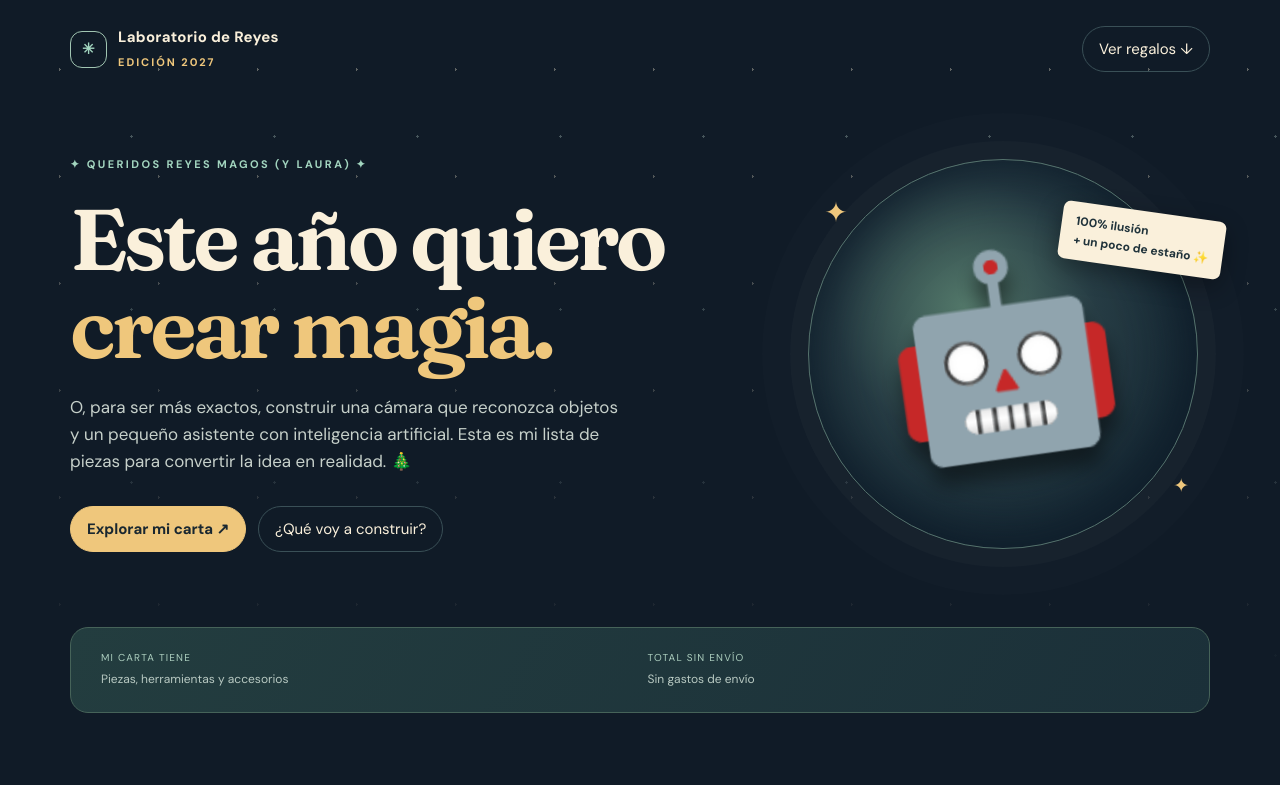
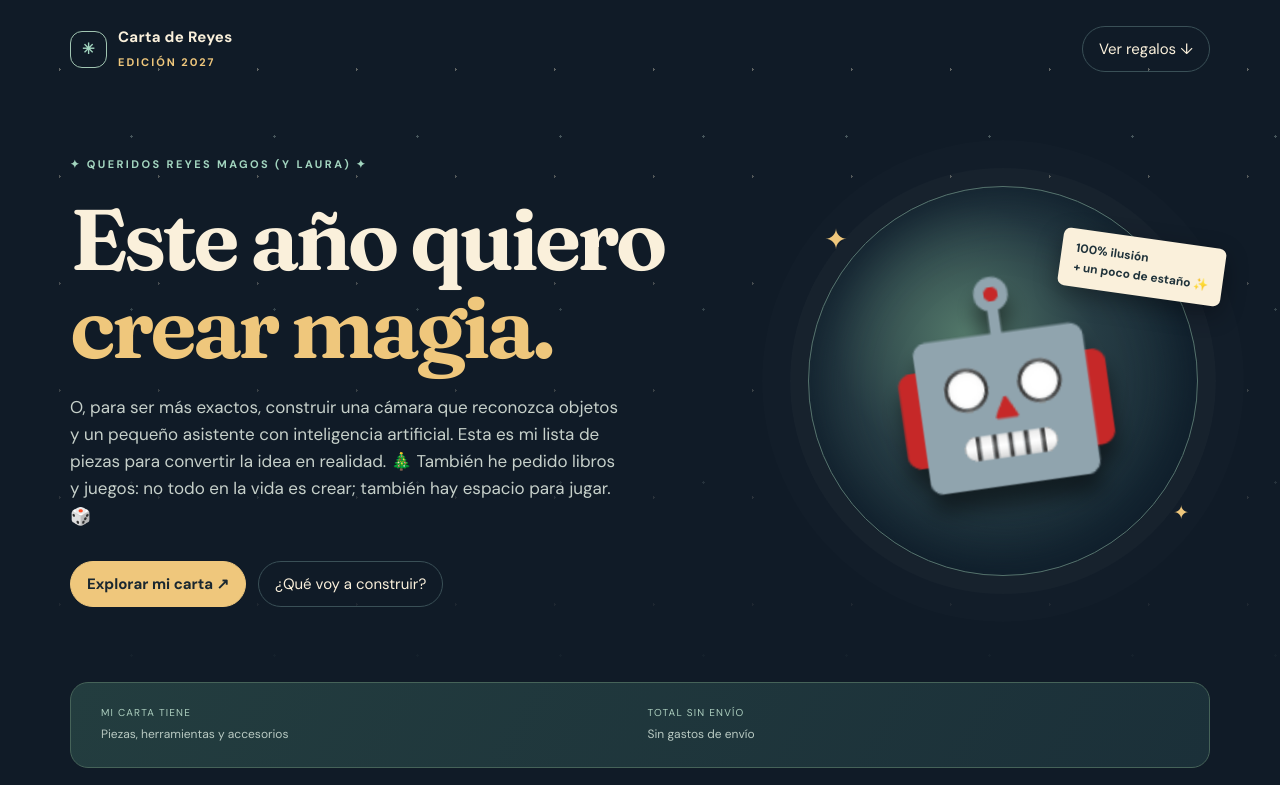
Before and after one commit to sorul/carta-reyes, a plain HTML site: page index.html in a window 1280 px wide. Shown: the top 785 px of the page. Drawn offline with Linux system fonts and the light colour scheme.

Commit message:
docs: broaden gift letter introduction

```diff
--- a/index.html
+++ b/index.html
@@ -7,7 +7,7 @@
   <meta name="theme-color" content="#101b27" />
   <meta name="description"
     content="Mi carta de Reyes 2027: un laboratorio de electrónica e inteligencia artificial para montar en casa." />
-  <title>Mi laboratorio mágico · Carta de Reyes 2027</title>
+  <title>Carta de Reyes 2027</title>
   <style>
     @import url('https://fonts.googleapis.com/css2?family=DM+Sans:wght@400;500;600;700&family=Fraunces:opsz,wght@9..144,500;9..144,650;9..144,750&display=swap');
 
@@ -813,7 +813,7 @@
   <div class="stars" aria-hidden="true"></div>
   <div class="wrap">
     <header class="topbar">
-      <div class="logo"><span class="logo-icon">✳</span><span>Laboratorio de Reyes<br><span class="year">Edición
+      <div class="logo"><span class="logo-icon">✳</span><span>Carta de Reyes<br><span class="year">Edición
             2027</span></span></div><a class="pill" href="#regalos">Ver regalos ↓</a>
     </header>
     <main>
@@ -822,7 +822,8 @@
           <div class="eyebrow">✦ Queridos Reyes Magos (y Laura) ✦</div>
           <h1>Este año quiero <em>crear magia.</em></h1>
           <p>O, para ser más exactos, construir una cámara que reconozca objetos y un pequeño asistente con inteligencia
-            artificial. Esta es mi lista de piezas para convertir la idea en realidad. 🎄</p>
+            artificial. Esta es mi lista de piezas para convertir la idea en realidad. 🎄 También he pedido libros y
+            juegos: no todo en la vida es crear; también hay espacio para jugar. 🎲</p>
           <div class="hero-actions"><a class="btn primary" href="#regalos">Explorar mi carta ↗</a><a class="btn"
               href="#proyectos">¿Qué voy a construir?</a></div>
         </div>
```
